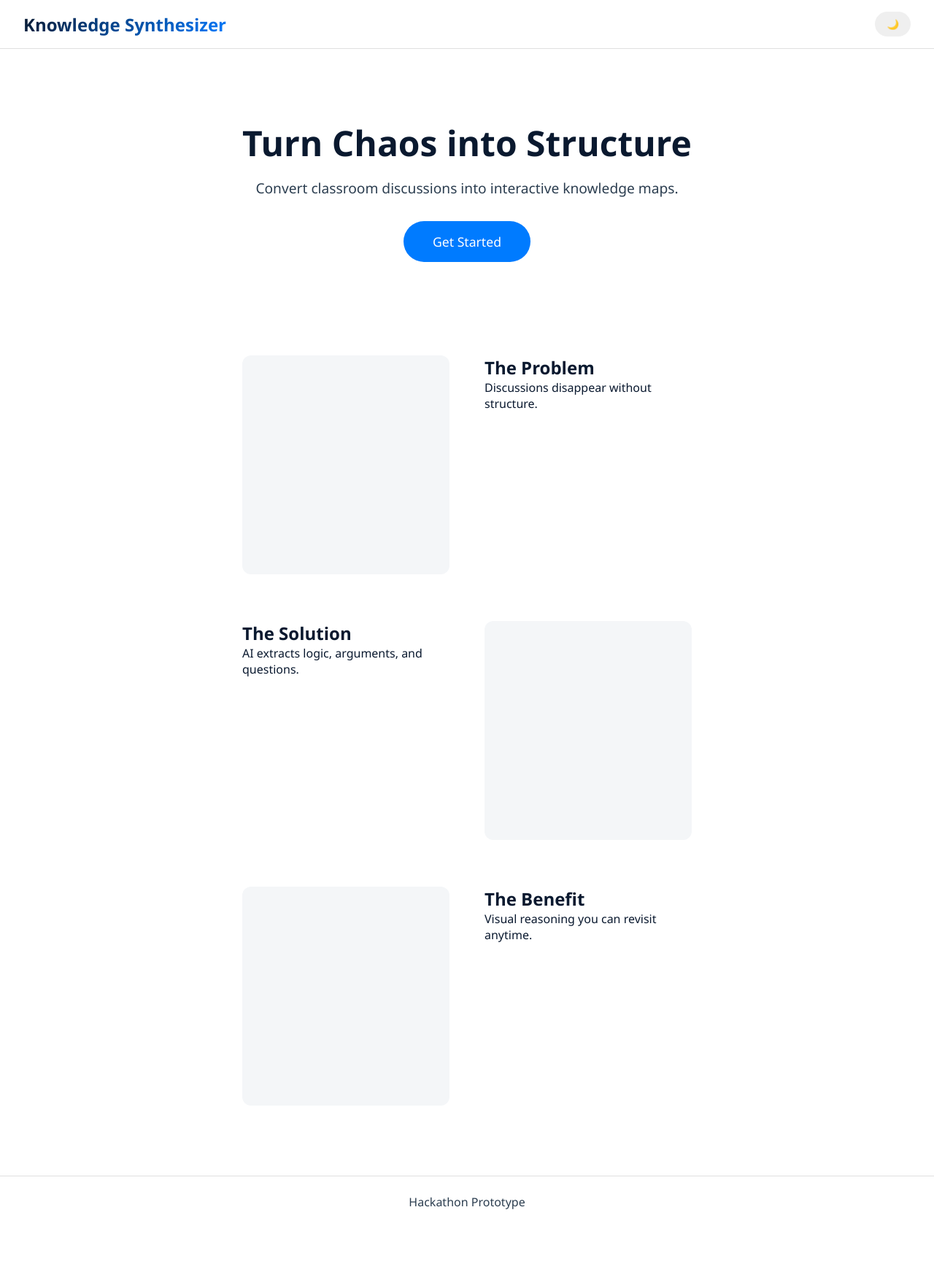
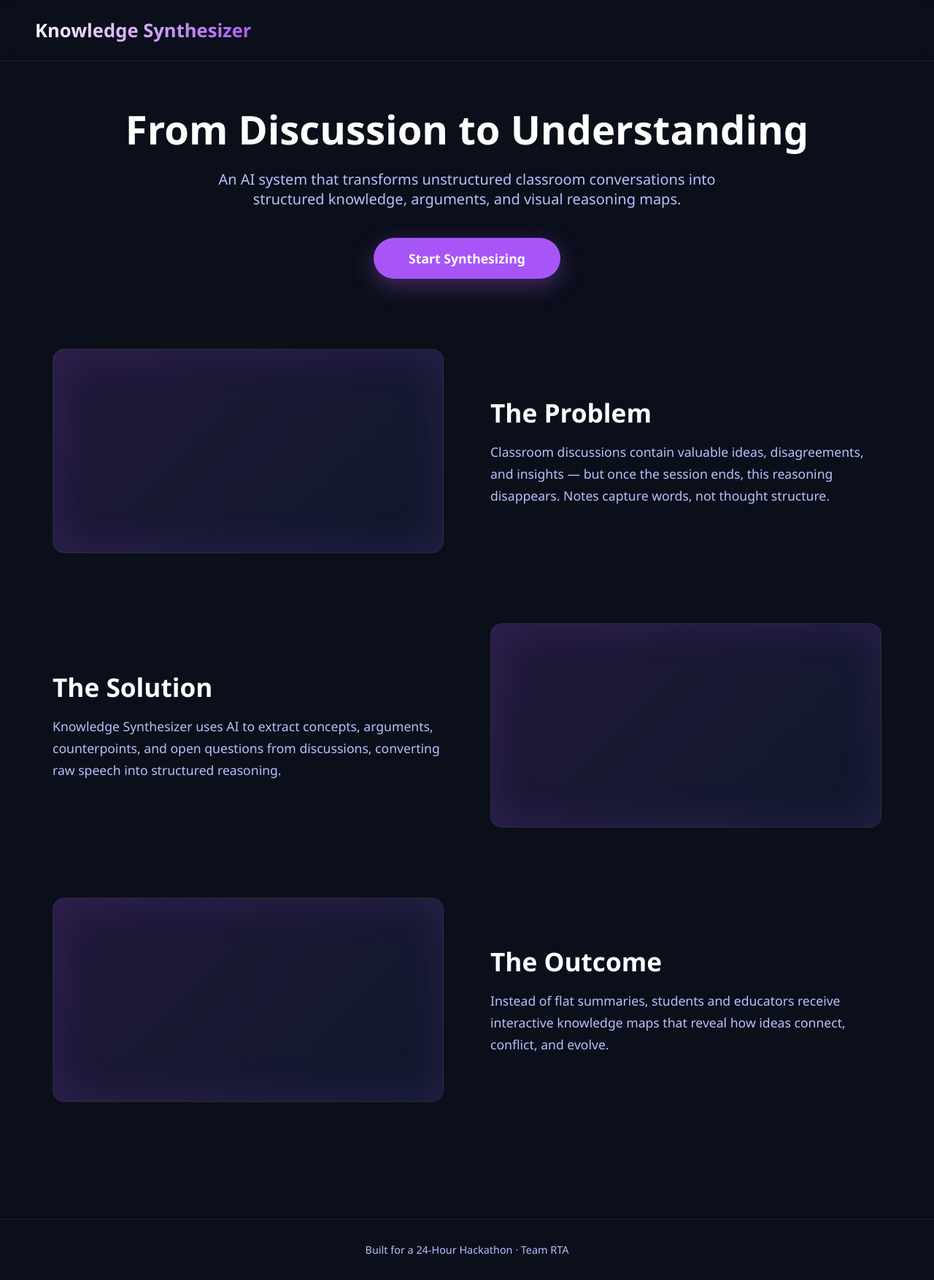
Before and after one commit to shadab1609/RTA, a Flask app: page / in a window 1280 px wide. Shown: the whole page at 73% size. Before the commit the page ends 1657 px from the top, so only its background shows below. Run offline with Flask 3, Linux system fonts and the light colour scheme; some libraries are stand-ins or nearby versions.

Commit message:
Update home.html

```diff
--- a/templates/home.html
+++ b/templates/home.html
@@ -6,133 +6,274 @@
 <title>Knowledge Synthesizer</title>
 
 <style>
-/* ===== SAME CSS VARIABLES + GLOBAL STYLES ===== */
 :root {
-    --bg-primary: #FFFFFF;
-    --bg-secondary: #F4F6F8;
-    --text-primary: #0A192F;
-    --text-secondary: #2C3E50;
-    --accent-color: #007BFF;
-    --accent-hover: #0056b3;
-    --border-color: #E0E0E0;
+    --bg-primary: #0b0f1a;
+    --bg-secondary: #11162a;
+    --text-primary: #ffffff;
+    --text-secondary: #b7c0ff;
+    --accent-color: #a855f7;
+    --accent-hover: #9333ea;
+    --border-color: rgba(255,255,255,0.08);
 }
-[data-theme="dark"] {
-    --bg-primary: #1a0b2e;
-    --bg-secondary: #2E0249;
-    --text-primary: #FFFFFF;
-    --text-secondary: #D1D5DB;
-    --accent-color: #00E5FF;
+
+* {
+    box-sizing: border-box;
+    margin: 0;
+    padding: 0;
+    font-family: "Segoe UI", system-ui, -apple-system, BlinkMacSystemFont, sans-serif;
 }
-* { box-sizing: border-box; margin: 0; padding: 0; font-family: Segoe UI, Arial; }
+
 body {
     background: var(--bg-primary);
     color: var(--text-primary);
     min-height: 100vh;
+    overflow-x: hidden;
+}
+
+/* PARTICLES BACKGROUND */
+#particles-js {
+    position: fixed;
+    inset: 0;
+    z-index: 0;
+}
+
+/* CONTENT LAYER */
+.page {
+    position: relative;
+    z-index: 1;
     display: flex;
     flex-direction: column;
+    min-height: 100vh;
 }
+
+/* HEADER */
 header {
-    padding: 1rem 2rem;
     display: flex;
     justify-content: space-between;
     align-items: center;
+    padding: 1.5rem 3rem;
     border-bottom: 1px solid var(--border-color);
+    backdrop-filter: blur(8px);
 }
-.logo { font-size: 1.5rem; font-weight: 800; cursor: pointer; }
-.brand-text {
-    background: linear-gradient(135deg, var(--text-primary), var(--accent-color));
+
+.logo {
+    font-size: 1.6rem;
+    font-weight: 800;
+    background: linear-gradient(135deg, #ffffff, var(--accent-color));
     -webkit-background-clip: text;
     -webkit-text-fill-color: transparent;
 }
-.theme-toggle {
-    padding: 0.5rem 1rem;
-    border-radius: 20px;
-    border: none;
-    cursor: pointer;
+
+/* MAIN */
+main {
+    flex: 1;
+    max-width: 1200px;
+    margin: auto;
+    padding: 4rem 2rem;
 }
-main { flex: 1; max-width: 1200px; margin: auto; padding: 2rem; }
 
-.hero { text-align: center; padding: 4rem 0; }
-.hero h1 { font-size: 3rem; margin-bottom: 1rem; }
-.hero p { font-size: 1.2rem; color: var(--text-secondary); margin-bottom: 2rem; }
+/* HERO */
+.hero {
+    text-align: center;
+    margin-bottom: 6rem;
+}
+
+.hero h1 {
+    font-size: 3.4rem;
+    font-weight: 800;
+    line-height: 1.1;
+    margin-bottom: 1.5rem;
+}
+
+.hero p {
+    font-size: 1.25rem;
+    color: var(--text-secondary);
+    max-width: 720px;
+    margin: 0 auto 2.5rem;
+}
 
 .btn-primary {
-    padding: 1rem 2.5rem;
-    border-radius: 50px;
+    padding: 1rem 3rem;
+    border-radius: 999px;
     border: none;
     font-size: 1.1rem;
+    font-weight: 600;
     background: var(--accent-color);
     color: #fff;
     cursor: pointer;
+    box-shadow: 0 10px 30px rgba(168,85,247,0.35);
+    transition: transform 0.2s ease, box-shadow 0.2s ease;
 }
 
-.z-section {
-    display: flex;
-    gap: 3rem;
-    margin: 4rem 0;
-}
-.z-section:nth-child(even) { flex-direction: row-reverse; }
-.z-text { flex: 1; }
-.z-image {
-    flex: 1;
-    background: var(--bg-secondary);
-    border-radius: 12px;
-    height: 300px;
+.btn-primary:hover {
+    transform: translateY(-2px);
+    box-shadow: 0 14px 40px rgba(168,85,247,0.5);
 }
 
+/* SECTIONS */
+.section {
+    display: grid;
+    grid-template-columns: 1fr 1fr;
+    gap: 4rem;
+    align-items: center;
+    margin-bottom: 6rem;
+}
+
+.section:nth-child(even) {
+    direction: rtl;
+}
+.section:nth-child(even) > * {
+    direction: ltr;
+}
+
+.section h2 {
+    font-size: 2.2rem;
+    margin-bottom: 1rem;
+}
+
+.section p {
+    font-size: 1.1rem;
+    color: var(--text-secondary);
+    line-height: 1.7;
+}
+
+.visual {
+    height: 280px;
+    border-radius: 16px;
+    background: linear-gradient(
+        135deg,
+        rgba(168,85,247,0.15),
+        rgba(59,130,246,0.08)
+    );
+    border: 1px solid var(--border-color);
+    box-shadow: inset 0 0 60px rgba(168,85,247,0.15);
+}
+
+/* FOOTER */
 footer {
     text-align: center;
-    padding: 1.5rem;
+    padding: 2rem;
     border-top: 1px solid var(--border-color);
     color: var(--text-secondary);
+    font-size: 0.9rem;
+}
+
+/* RESPONSIVE */
+@media (max-width: 900px) {
+    .section {
+        grid-template-columns: 1fr;
+        gap: 2rem;
+    }
+    .hero h1 {
+        font-size: 2.6rem;
+    }
 }
 </style>
 </head>
 
 <body>
+
+<!-- PARTICLES -->
+<div id="particles-js"></div>
+
+<div class="page">
+
 <header>
-    <div class="logo"><span class="brand-text">Knowledge Synthesizer</span></div>
-    <button class="theme-toggle" onclick="toggleTheme()">🌙</button>
+    <div class="logo">Knowledge Synthesizer</div>
 </header>
 
 <main>
+
     <section class="hero">
-        <h1>Turn Chaos into Structure</h1>
-        <p>Convert classroom discussions into interactive knowledge maps.</p>
-        <a href="/input"><button class="btn-primary">Get Started</button></a>
+        <h1>From Discussion to Understanding</h1>
+        <p>
+            An AI system that transforms unstructured classroom conversations
+            into structured knowledge, arguments, and visual reasoning maps.
+        </p>
+        <a href="/input">
+            <button class="btn-primary">Start Synthesizing</button>
+        </a>
     </section>
 
-    <div class="z-section">
-        <div class="z-text">
+    <section class="section">
+        <div>
             <h2>The Problem</h2>
-            <p>Discussions disappear without structure.</p>
+            <p>
+                Classroom discussions contain valuable ideas, disagreements,
+                and insights — but once the session ends, this reasoning
+                disappears. Notes capture words, not thought structure.
+            </p>
         </div>
-        <div class="z-image"></div>
-    </div>
+        <div class="visual"></div>
+    </section>
 
-    <div class="z-section">
-        <div class="z-text">
+    <section class="section">
+        <div>
             <h2>The Solution</h2>
-            <p>AI extracts logic, arguments, and questions.</p>
+            <p>
+                Knowledge Synthesizer uses AI to extract concepts, arguments,
+                counterpoints, and open questions from discussions, converting
+                raw speech into structured reasoning.
+            </p>
         </div>
-        <div class="z-image"></div>
-    </div>
+        <div class="visual"></div>
+    </section>
 
-    <div class="z-section">
-        <div class="z-text">
-            <h2>The Benefit</h2>
-            <p>Visual reasoning you can revisit anytime.</p>
+    <section class="section">
+        <div>
+            <h2>The Outcome</h2>
+            <p>
+                Instead of flat summaries, students and educators receive
+                interactive knowledge maps that reveal how ideas connect,
+                conflict, and evolve.
+            </p>
         </div>
-        <div class="z-image"></div>
-    </div>
+        <div class="visual"></div>
+    </section>
+
 </main>
 
-<footer>Hackathon Prototype</footer>
+<footer>
+    Built for a 24-Hour Hackathon · Team RTA
+</footer>
 
+</div>
+
+<!-- PARTICLES JS -->
+<script src="/templates/particles.min.js"></script>
 <script>
-function toggleTheme() {
-    document.body.toggleAttribute("data-theme", "dark");
-}
+window.onload = function () {
+  particlesJS("particles-js", {
+    particles: {
+      number: { value: 220, density: { enable: true, value_area: 900 } },
+      color: { value: "#a855f7" },
+      shape: { type: "circle" },
+      opacity: { value: 0.5, random: true },
+      size: { value: 3, random: true },
+      line_linked: {
+        enable: true,
+        distance: 140,
+        color: "#a855f7",
+        opacity: 0.25,
+        width: 1
+      },
+      move: {
+        enable: true,
+        speed: 1.6,
+        direction: "none",
+        out_mode: "out"
+      }
+    },
+    interactivity: {
+      events: {
+        onhover: { enable: false },
+        onclick: { enable: false }
+      }
+    },
+    retina_detect: true
+  });
+};
 </script>
+
 </body>
 </html>
```
